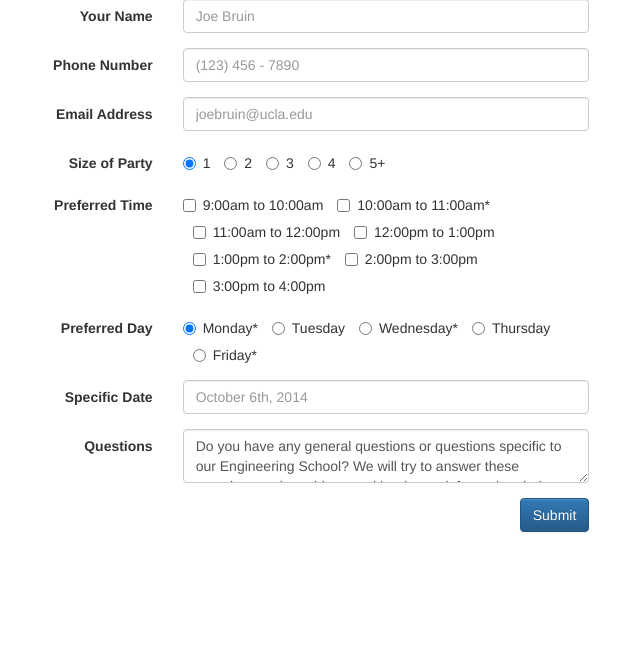
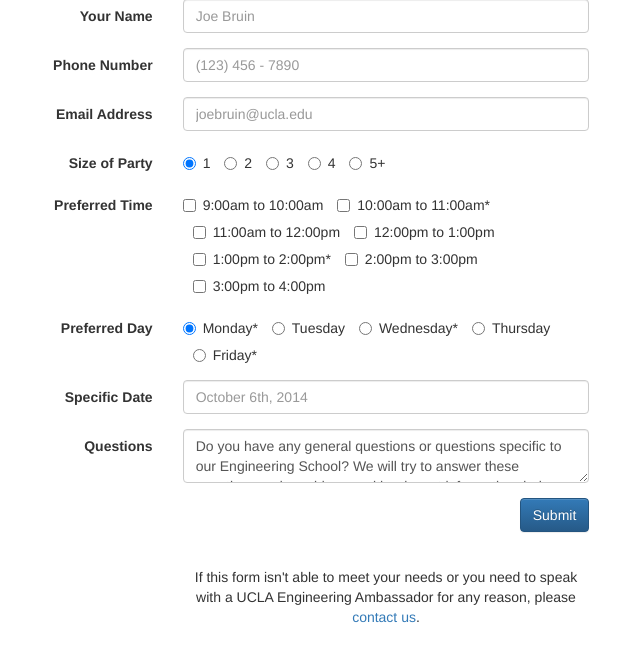
Before and after one commit to lowellbander/tourseas-old, a Flask app: page / in a window 1280 px wide. Shown: the part 121-783 px from the top of the page, without its empty margins (254-894 px from the left). Run offline with Flask 2, Linux system fonts and the light colour scheme; some libraries are stand-ins or nearby versions.

Commit message:
added contact us

```diff
--- a/templates/index.html
+++ b/templates/index.html
@@ -152,7 +152,6 @@
   </div>
 </div>
 
-
 <!-- Button -->
 <div class="form-group">
   <label class="col-md-4 control-label" for="singlebutton"></label>
@@ -164,9 +163,10 @@
 </fieldset>
 </form>
 
+<!-- END FORM -->
+<br>
+<div class="col-md-4 col-md-offset-4"><p class="text-center">If this form isn't able to meet your needs or you need to speak with a UCLA Engineering Ambassador for any reason, please <a href="mailto:seas.tour.ucla@gmail.com?Subject=Touring%20UCLA%20Engineering" target="_top">contact us</a>.</p></div>
 
-
-<!-- END FORM -->
 
 </body>
 </html>
```
